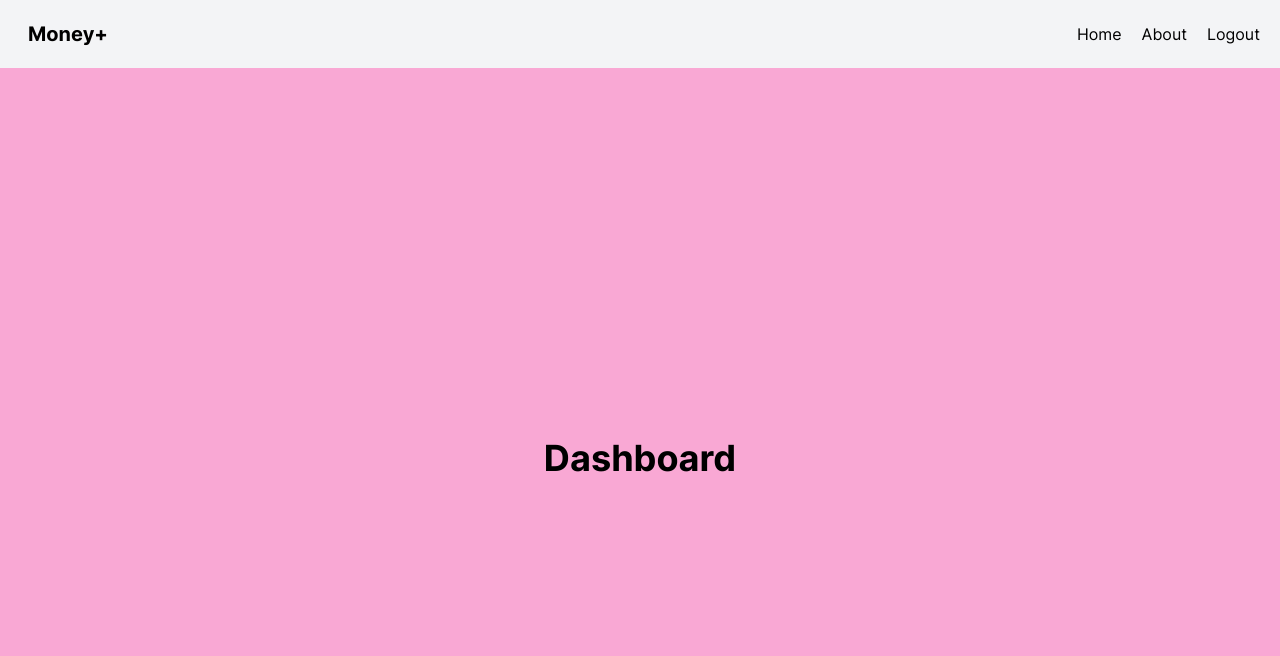
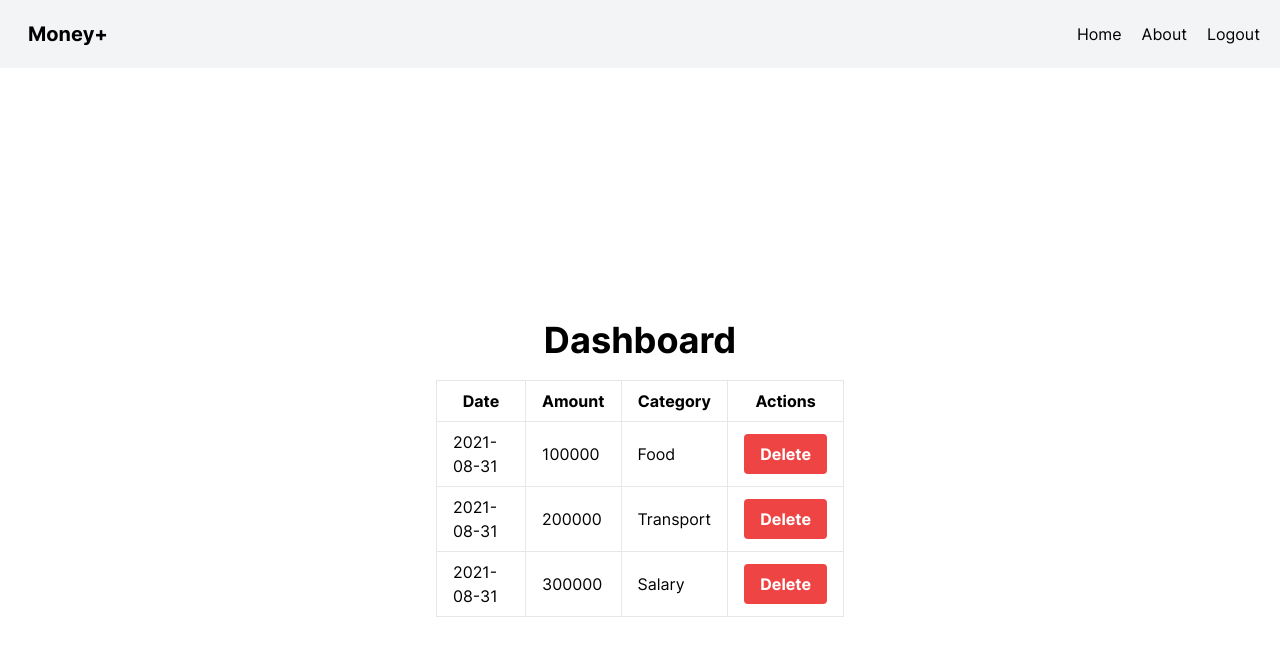
Before and after one commit to iqbalpa/money-frontend, a Next.js app: page /dashboard in a window 1280 px wide. Shown: the top 656 px of the page. Built offline with nearby package versions, Linux system fonts and the light colour scheme.

Commit message:
feat: create expense table

```diff
--- a/src/app/dashboard/page.tsx
+++ b/src/app/dashboard/page.tsx
@@ -1,10 +1,12 @@
+import Expenses from '@/components/expenses/Expenses';
 import React from 'react';
 
 export default function DahsboardPage() {
   return (
-    <main className='flex h-screen w-screen items-center justify-center bg-pink-300'>
+    <main className='flex h-screen w-screen items-center justify-center'>
       <div className='m-5 flex h-96 w-[28rem] flex-col items-center justify-center rounded-lg p-5'>
         <h1 className='mb-5'>Dashboard</h1>
+        <Expenses />
       </div>
     </main>
   );
--- /dev/null
+++ b/src/components/expenses/Expenses.tsx
@@ -0,0 +1,60 @@
+import React from 'react';
+import { ExpenseResponse } from '@/constant/type';
+
+export default function Expenses() {
+  const dummyExpenses: ExpenseResponse[] = [
+    {
+      amount: 100000,
+      date: '2021-08-31T00:00:00.000Z',
+      category: 'Food',
+      isExpense: true,
+      userId: '1',
+      id: '1',
+    },
+    {
+      amount: 200000,
+      date: '2021-08-31T00:00:00.000Z',
+      category: 'Transport',
+      isExpense: true,
+      userId: '1',
+      id: '2',
+    },
+    {
+      amount: 300000,
+      date: '2021-08-31T00:00:00.000Z',
+      category: 'Salary',
+      isExpense: false,
+      userId: '1',
+      id: '3',
+    },
+  ];
+
+  return (
+    <>
+      <table className='table-auto'>
+        <thead>
+          <tr>
+            <th className='border px-4 py-2'>Date</th>
+            <th className='border px-4 py-2'>Amount</th>
+            <th className='border px-4 py-2'>Category</th>
+            <th className='border px-4 py-2'>Actions</th>
+          </tr>
+        </thead>
+        <tbody>
+          {dummyExpenses.map((expense) => (
+            <tr key={expense.id}>
+              <td className='border px-4 py-2'>{expense.date.split('T')[0]}</td>
+              <td className='border px-4 py-2'>{expense.amount}</td>
+              <td className='border px-4 py-2'>{expense.category}</td>
+              <td className='border px-4 py-2'>
+                <button className='rounded bg-red-500 px-4 py-2 font-bold text-white hover:bg-red-700'>
+                  Delete
+                </button>
+              </td>
+            </tr>
+          ))}
+        </tbody>
+      </table>
+    </>
+  );
+}
```
